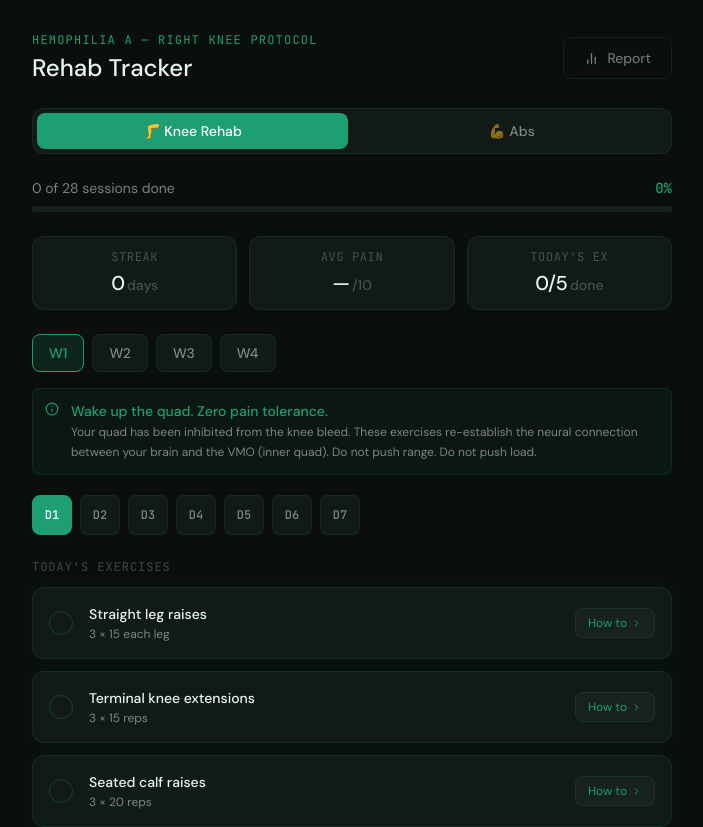
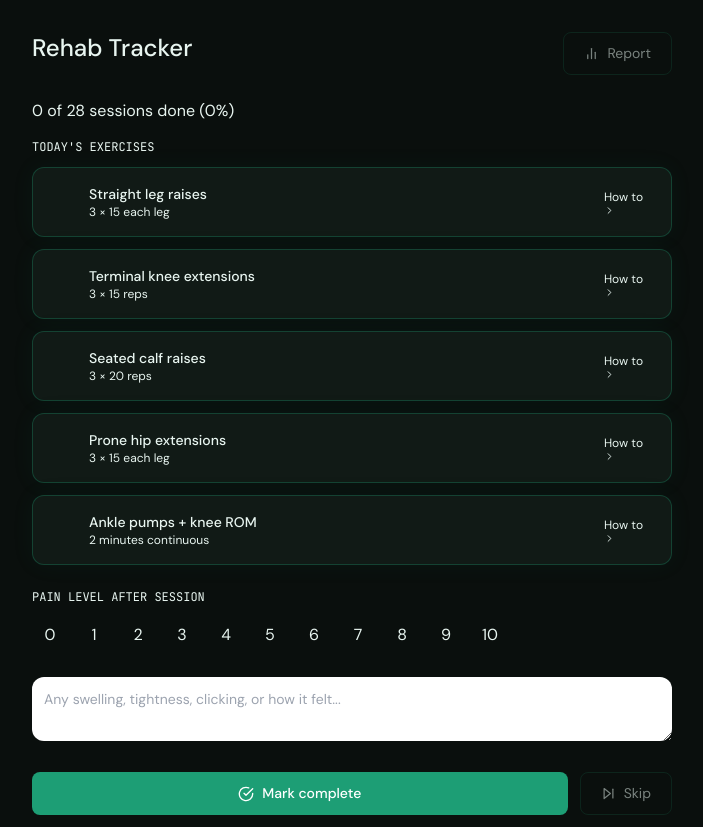
Before and after one commit to Coolsajan/knee-rehab, a Next.js app: page / in a window 1280 px wide. Shown: the top 827 px of the page, without its empty margins (288-991 px from the left). Built offline with nearby package versions, Linux system fonts and the light colour scheme.

Commit message:
Refactor page.tsx for improved readability

```diff
--- a/src/app/page.tsx
+++ b/src/app/page.tsx
@@ -1,4 +1,5 @@
 'use client';
+
 import { useState, useEffect } from 'react';
 import { AlertTriangle, Info, BarChart2, CheckCircle, SkipForward, ChevronRight } from 'lucide-react';
 import {
@@ -75,29 +76,32 @@ export default function Home() {
       pain: selectedPain ?? undefined,
       completedAt: new Date().toLocaleDateString('en-US', { month: 'short', day: 'numeric' }),
     };
+
     let nextWeek = state.currentWeek;
     let nextDay = state.currentDay;
+
     if (state.currentDay < 6) nextDay++;
     else if (state.currentWeek < 3) { nextWeek++; nextDay = 0; }
-    const updated: AppState = {
+
+    update({
       currentWeek: nextWeek,
       currentDay: nextDay,
       dayData: { ...state.dayData, [dk]: newDayData },
-    };
-    update(updated);
+    });
+
     setSelectedPain(null);
     setNote('');
   };
 
   const skipDay = () => {
     const newDayData: DayData = { ...currentDayData, status: 'skip', note };
-    let nextDay = state.currentDay < 6 ? state.currentDay + 1 : state.currentDay;
-    const updated: AppState = {
+
+    update({
       ...state,
-      currentDay: nextDay,
+      currentDay: state.currentDay < 6 ? state.currentDay + 1 : state.currentDay,
       dayData: { ...state.dayData, [dk]: newDayData },
-    };
-    update(updated);
+    });
+
     setNote('');
   };
 
@@ -114,195 +118,51 @@ export default function Home() {
     return (
       <div className="min-h-screen" style={{ background: 'var(--bg)' }}>
         <div className="max-w-2xl mx-auto px-4 pt-8">
-          <div className="flex items-center justify-between mb-6">
-            <div>
-              <p className="mono text-xs" style={{ color: '#818cf8', letterSpacing: '0.1em' }}>16-WEEK ABS PROTOCOL</p>
-              <h1 className="text-2xl font-medium mt-1">Ab Tracker</h1>
-            </div>
-          </div>
-          <div className="flex gap-2 mb-6 p-1 rounded-xl" style={{ background: 'var(--bg2)', border: '1px solid var(--border)' }}>
-            <button
-              onClick={() => setActiveTab('knee')}
-              className="flex-1 py-2 rounded-lg text-sm font-medium transition-all"
-              style={{ background: 'transparent', color: 'var(--text-muted)', border: 'none', cursor: 'pointer' }}
-            >
-              🦵 Knee Rehab
-            </button>
-            <button
-              className="flex-1 py-2 rounded-lg text-sm font-medium"
-              style={{ background: '#6366f1', color: '#fff', border: 'none', cursor: 'pointer' }}
-            >
-              💪 Abs
-            </button>
-          </div>
+          <h1 className="text-2xl font-medium">Ab Tracker</h1>
         </div>
         <AbsTracker />
       </div>
     );
   }
+
   return (
     <div className="min-h-screen" style={{ background: 'var(--bg)' }}>
-      {/* Modal */}
       {modalExercise && <ExerciseModal exercise={modalExercise} onClose={() => setModalEx(null)} />}
 
       <div className="max-w-2xl mx-auto px-4 py-8">
-        {/* Top bar */}
-        <div className="flex items-center justify-between mb-6">
-          <div>
-            <p className="mono text-xs" style={{ color: 'var(--teal)', letterSpacing: '0.1em' }}>HEMOPHILIA A — RIGHT KNEE PROTOCOL</p>
-            <h1 className="text-2xl font-medium mt-1" style={{ color: 'var(--text)' }}>Rehab Tracker</h1>
-          </div>
-          <button className="btn-ghost flex items-center gap-2 text-sm" onClick={() => setShowReport(true)}>
-            <BarChart2 size={15} />
-            Report
+
+        <div className="flex justify-between mb-6">
+          <h1 className="text-2xl font-medium">Rehab Tracker</h1>
+          <button onClick={() => setShowReport(true)} className="btn-ghost flex items-center gap-2">
+            <BarChart2 size={15}/> Report
           </button>
         </div>
 
-        {/* Tab switcher */}
-        <div className="flex gap-2 mb-6 p-1 rounded-xl" style={{ background: 'var(--bg2)', border: '1px solid var(--border)' }}>
-          <button className="flex-1 py-2 rounded-lg text-sm font-medium"
-            style={{ background: 'var(--teal)', color: '#fff', border: 'none', cursor: 'pointer' }}>
-            🦵 Knee Rehab
-          </button>
-          <button onClick={() => setActiveTab('abs')} className="flex-1 py-2 rounded-lg text-sm font-medium transition-all"
-            style={{ background: 'transparent', color: 'var(--text-muted)', border: 'none', cursor: 'pointer' }}>
-            💪 Abs
-          </button>
-        </div>
-
-        {/* Progress bar */}
-        <div className="mb-6">
-          <div className="flex justify-between items-center mb-2">
-            <span className="text-sm" style={{ color: 'var(--text-muted)' }}>{stats.totalDone} of 28 sessions done</span>
-            <span className="mono text-sm font-medium" style={{ color: 'var(--teal)' }}>{progress}%</span>
-          </div>
-          <div className="h-1.5 rounded-full" style={{ background: 'var(--bg3)' }}>
-            <div
-              className="h-full rounded-full transition-all duration-500"
-              style={{ width: `${progress}%`, background: 'linear-gradient(90deg, var(--teal), #5DCAA5)' }}
-            />
-          </div>
-        </div>
-
-        {/* Stats row */}
-        <div className="grid grid-cols-3 gap-3 mb-6">
-          {[
-            { label: 'streak', value: stats.streak, unit: 'days' },
-            { label: 'avg pain', value: stats.avgPain ?? '—', unit: '/10' },
-            { label: "today's ex", value: `${exDone}/${EXERCISES.length}`, unit: 'done' },
-          ].map((s, i) => (
-            <div key={i} className="card p-3 text-center">
-              <div className="mono text-xs mb-1" style={{ color: 'var(--text-dim)', letterSpacing: '0.05em' }}>{s.label.toUpperCase()}</div>
-              <div className="text-xl font-medium" style={{ color: 'var(--text)' }}>
-                {s.value}<span className="text-sm ml-0.5" style={{ color: 'var(--text-dim)' }}>{s.unit}</span>
-              </div>
-            </div>
-          ))}
-        </div>
-
-        {/* Week tabs */}
-        <div className="flex gap-2 mb-4 flex-wrap">
-          {[0, 1, 2, 3].map(w => {
-            const weekDone = [0,1,2,3,4,5,6].every(d => state.dayData[dayKey(w,d)]?.status === 'done');
-            const isActive = w === state.currentWeek;
-            return (
-              <button
-                key={w}
-                onClick={() => update({ ...state, currentWeek: w, currentDay: 0 })}
-                className="px-4 py-2 rounded-lg text-sm font-medium transition-all"
-                style={{
-                  background: isActive ? 'rgba(29,158,117,0.15)' : 'var(--bg2)',
-                  border: `1px solid ${isActive ? 'var(--teal)' : weekDone ? 'rgba(29,158,117,0.4)' : 'var(--border)'}`,
-                  color: isActive ? 'var(--teal)' : weekDone ? '#5DCAA5' : 'var(--text-muted)',
-                }}
-              >
-                W{w + 1} {weekDone && '✓'}
-              </button>
-            );
-          })}
-        </div>
-
-        {/* Week guidance */}
-        <div className="p-3 rounded-lg mb-5 flex gap-3 items-start" style={{ background: 'rgba(29,158,117,0.06)', border: '1px solid var(--border)' }}>
-          <Info size={14} style={{ color: 'var(--teal)', flexShrink: 0, marginTop: 1 }} />
-          <div>
-            <p className="text-sm font-medium mb-0.5" style={{ color: 'var(--teal)' }}>{WEEK_GUIDANCE[state.currentWeek].focus}</p>
-            <p className="text-xs leading-relaxed" style={{ color: 'var(--text-muted)' }}>{WEEK_GUIDANCE[state.currentWeek].detail}</p>
-          </div>
-        </div>
-
-        {/* Day selector */}
-        <div className="flex gap-2 mb-6 flex-wrap">
-          {[0, 1, 2, 3, 4, 5, 6].map(d => {
-            const dk2 = dayKey(state.currentWeek, d);
-            const data = state.dayData[dk2];
-            const isActive = d === state.currentDay;
-            return (
-              <button
-                key={d}
-                onClick={() => update({ ...state, currentDay: d })}
-                className="w-10 h-10 rounded-lg text-xs font-medium mono transition-all"
-                style={{
-                  background: isActive ? 'var(--teal)' : data?.status === 'done' ? 'rgba(29,158,117,0.15)' : data?.status === 'skip' ? 'var(--bg3)' : 'var(--bg2)',
-                  border: `1px solid ${isActive ? 'var(--teal)' : data?.status === 'done' ? 'rgba(29,158,117,0.4)' : 'var(--border)'}`,
-                  color: isActive ? '#fff' : data?.status === 'done' ? '#5DCAA5' : data?.status === 'skip' ? 'var(--text-dim)' : 'var(--text-muted)',
-                  textDecoration: data?.status === 'skip' ? 'line-through' : 'none',
-                }}
-              >
-                D{d + 1}
-              </button>
-            );
-          })}
-        </div>
-
-        {/* High pain warning */}
-        {highPain && (
-          <div className="p-3 rounded-lg mb-5 flex gap-3 items-start animate-in" style={{ background: '#FCEBEB15', border: '1px solid rgba(226,75,74,0.4)' }}>
-            <AlertTriangle size={14} style={{ color: '#E24B4A', flexShrink: 0, marginTop: 1 }} />
-            <p className="text-sm leading-relaxed" style={{ color: '#E24B4A' }}>
-              Pain ≥7 detected. <strong>Stop immediately.</strong> Rest, monitor for swelling. If the joint swells, contact your hematologist — this may indicate a hemarthrosis bleed.
-            </p>
-          </div>
-        )}
+        {/* Progress */}
+        <p className="mb-4">{stats.totalDone} of 28 sessions done ({progress}%)</p>
 
         {/* Exercises */}
-        <p className="mono text-xs mb-3" style={{ color: 'var(--text-dim)', letterSpacing: '0.08em' }}>TODAY&apos;S EXERCISES</p>
+        <p className="mono text-xs mb-3">{"TODAY'S EXERCISES"}</p>
+
         <div className="flex flex-col gap-3 mb-6">
           {EXERCISES.map(ex => {
             const done = currentDayData.exercises?.[ex.key] ?? false;
             return (
-              <div
-                key={ex.key}
-                className="card-glow p-4 flex items-center gap-4 cursor-pointer transition-all"
-                style={{
-                  borderColor: done ? 'rgba(29,158,117,0.5)' : 'var(--border)',
-                  background: done ? 'rgba(29,158,117,0.05)' : 'var(--bg2)',
-                }}
-                onClick={() => toggleEx(ex.key)}
-              >
-                {/* Checkbox */}
-                <div
-                  className="w-6 h-6 rounded-full flex items-center justify-center flex-shrink-0 transition-all"
-                  style={{
-                    background: done ? 'var(--teal)' : 'transparent',
-                    border: `1.5px solid ${done ? 'var(--teal)' : 'var(--border-strong)'}`,
-                  }}
-                >
-                  {done && <CheckCircle size={14} color="#fff" />}
+              <div key={ex.key} className="card-glow p-4 flex items-center gap-4 cursor-pointer"
+                   onClick={() => toggleEx(ex.key)}>
+
+                <div className="w-6 h-6 rounded-full flex items-center justify-center">
+                  {done && <CheckCircle size={14} />}
                 </div>
 
-                <div className="flex-1 min-w-0">
-                  <p className="text-sm font-medium" style={{ color: done ? '#5DCAA5' : 'var(--text)' }}>{ex.name}</p>
-                  <p className="text-xs mt-0.5" style={{ color: 'var(--text-muted)' }}>{ex.sets}</p>
+                <div className="flex-1">
+                  <p className="text-sm font-medium">{ex.name}</p>
+                  <p className="text-xs">{ex.sets}</p>
                 </div>
 
-                {/* Tutorial button */}
-                <button
-                  className="flex items-center gap-1 px-3 py-1.5 rounded-lg text-xs transition-all flex-shrink-0"
-                  style={{ background: 'var(--bg3)', border: '1px solid var(--border)', color: 'var(--teal)' }}
-                  onClick={e => { e.stopPropagation(); setModalEx(ex.key); }}
-                >
-                  How to <ChevronRight size={11} />
+                <button onClick={e => { e.stopPropagation(); setModalEx(ex.key); }}
+                        className="px-3 py-1 rounded-lg text-xs">
+                  How to <ChevronRight size={11}/>
                 </button>
               </div>
             );
@@ -310,69 +170,33 @@ export default function Home() {
         </div>
 
         {/* Pain scale */}
-        <p className="mono text-xs mb-3" style={{ color: 'var(--text-dim)', letterSpacing: '0.08em' }}>PAIN LEVEL AFTER SESSION</p>
-        <div className="flex gap-1.5 flex-wrap mb-6">
-          {Array.from({ length: 11 }, (_, i) => {
-            const isSelected = selectedPain === i;
-            const color = i <= 2 ? '#1D9E75' : i <= 5 ? '#EF9F27' : '#E24B4A';
-            return (
-              <button
-                key={i}
-                onClick={() => setPain(i)}
-                className="w-9 h-9 rounded-lg mono text-sm font-medium transition-all"
-                style={{
-                  background: isSelected ? color + '30' : 'var(--bg2)',
-                  border: `1px solid ${isSelected ? color : 'var(--border)'}`,
-                  color: isSelected ? color : 'var(--text-muted)',
-                }}
-              >
-                {i}
-              </button>
-            );
-          })}
+        <p className="mono text-xs mb-3">PAIN LEVEL AFTER SESSION</p>
+        <div className="flex gap-2 mb-6">
+          {Array.from({ length: 11 }, (_, i) => (
+            <button key={i} onClick={() => setPain(i)} className="w-9 h-9 rounded-lg">
+              {i}
+            </button>
+          ))}
         </div>
 
-        {/* Notes */}
-        <p className="mono text-xs mb-2" style={{ color: 'var(--text-dim)', letterSpacing: '0.08em' }}>SESSION NOTES</p>
         <textarea
-          className="w-full rounded-xl p-3 text-sm mb-6 resize-none"
-          style={{
-            background: 'var(--bg2)',
-            border: '1px solid var(--border)',
-            color: 'var(--text)',
-            fontFamily: 'DM Sans, sans-serif',
-            minHeight: 80,
-            outline: 'none',
-          }}
+          className="w-full rounded-xl p-3 text-sm mb-6"
           placeholder="Any swelling, tightness, clicking, or how it felt..."
           value={note}
           onChange={e => setNote(e.target.value)}
         />
 
-        {/* Actions */}
         <div className="flex gap-3">
-          <button
-            className="btn-primary flex-1 flex items-center justify-center gap-2"
-            onClick={completeDay}
-            disabled={currentDayData.status === 'done'}
-            style={{ opacity: currentDayData.status === 'done' ? 0.5 : 1 }}
-          >
-            <CheckCircle size={16} />
-            {currentDayData.status === 'done' ? 'Day completed' : 'Mark complete'}
+          <button className="btn-primary flex-1 flex items-center justify-center gap-2"
+                  onClick={completeDay}>
+            <CheckCircle size={16}/> Mark complete
           </button>
-          <button
-            className="btn-ghost flex items-center gap-2"
-            onClick={skipDay}
-            disabled={currentDayData.status === 'done'}
-          >
-            <SkipForward size={15} />
-            Skip
+
+          <button className="btn-ghost flex items-center gap-2" onClick={skipDay}>
+            <SkipForward size={15}/> Skip
           </button>
         </div>
 
-        <p className="text-center text-xs mt-8" style={{ color: 'var(--text-dim)' }}>
-          Data saved locally in your browser. Clear cache = reset tracker.
-        </p>
       </div>
     </div>
   );
```
